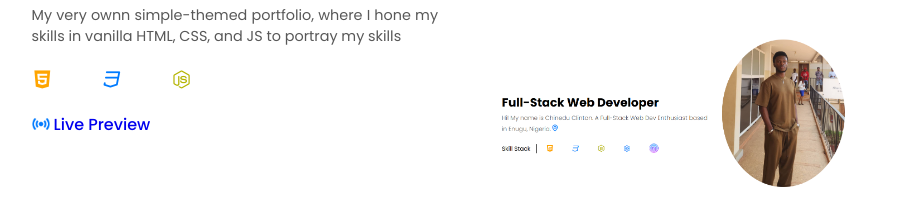
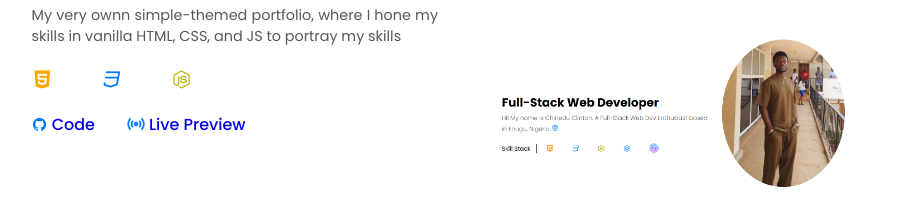
Before and after one commit to NedytheCoder/Portfolio, a plain HTML site: page index.html in a window 1280 px wide. Shown: the part 2531-2733 px from the top of the page, without its empty margins (186-1093 px from the left). Drawn offline with nearby package versions, Linux system fonts and the light colour scheme; a web font is replaced by a local one.

Commit message:
Update index.html

```diff
--- a/index.html
+++ b/index.html
@@ -144,7 +144,9 @@
                             <i class="uil uil-java-script js"></i>
                         </div>
                         <div class="links">
-                            <a href="https://nedysweatherapp.netlify.app/"><img width="18" height="18"
+                            <a href="https://github.com/NedytheCoder/Portfolio"><i
+                                    class="uil uil-github"></i><span>Code</span></a>
+                            <a href="https://nedysportfolio.netlify.app/"><img width="18" height="18"
                                     src="./img/icons8-live-50.png" alt="Live preview icon"><span>Live Preview</span></a>
                         </div>
                     </div>
```
